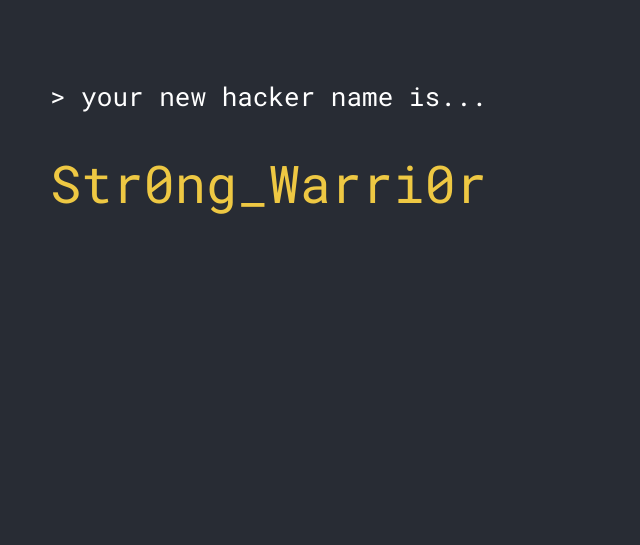
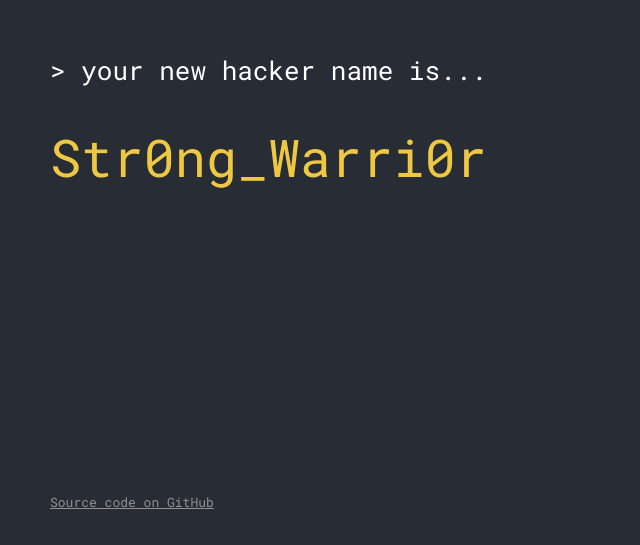
Before and after one commit to shadforth/hacker-name-generator, a React (Create React App) app: page / in a window 1280 px wide. Shown: the part 239-784 px from the top of the page, without its empty margins (0-640 px from the left). Built offline with nearby package versions, Linux system fonts and the light colour scheme.

Commit message:
Add link to GitHub repository

```diff
--- a/src/App.css
+++ b/src/App.css
@@ -21,6 +21,14 @@
   font-size: 2em;
 }
 
+.text-source-code a {
+  position: absolute;
+  padding-bottom: 50px;
+  bottom: 0;
+  color: #919191;
+  font-size: 0.5em;
+}
+
 @keyframes App-logo-spin {
   from {
     transform: rotate(0deg);
--- a/src/App.js
+++ b/src/App.js
@@ -5,7 +5,7 @@ const adjectives = [
   'Raz0r',
   'Stealthy',
   'Wir3d',
-  'Str4ng3',
+  'Strange',
   'Sk1nny',
   'Gr3y',
   'R3d',
@@ -32,9 +32,10 @@ const adjectives = [
   'W0rri3d',
   'Mast3r',
   'L4dy',
-  'Ha1ry',
+  'Hairy',
   'Cuddly',
-  'Zuckerb3rg\'s'
+  'Zuckerb3rg\'s',
+  'Qu33n Elizab3th\'s'
 ];
 
 const nouns = [
@@ -72,7 +73,7 @@ const nouns = [
   'D0nut',
   'Wir3',
   'P0tat0',
-  'G1rl',
+  'Girl',
   'Be4r',
   'Sn0rlax',
   'St3ve J0bs'
@@ -101,6 +102,9 @@ const App = () => {
         <p className="text-hacker-name">
           {generateHackerName()}
         </p>
+        <p className="text-source-code">
+          <a href="https://github.com/shadforth/hacker-name-generator">Source code on GitHub</a>
+        </p>
       </header>
     </div>
   );
```
Also changed, not shown: 12 other files (tests, documents, lock files or other folders).
